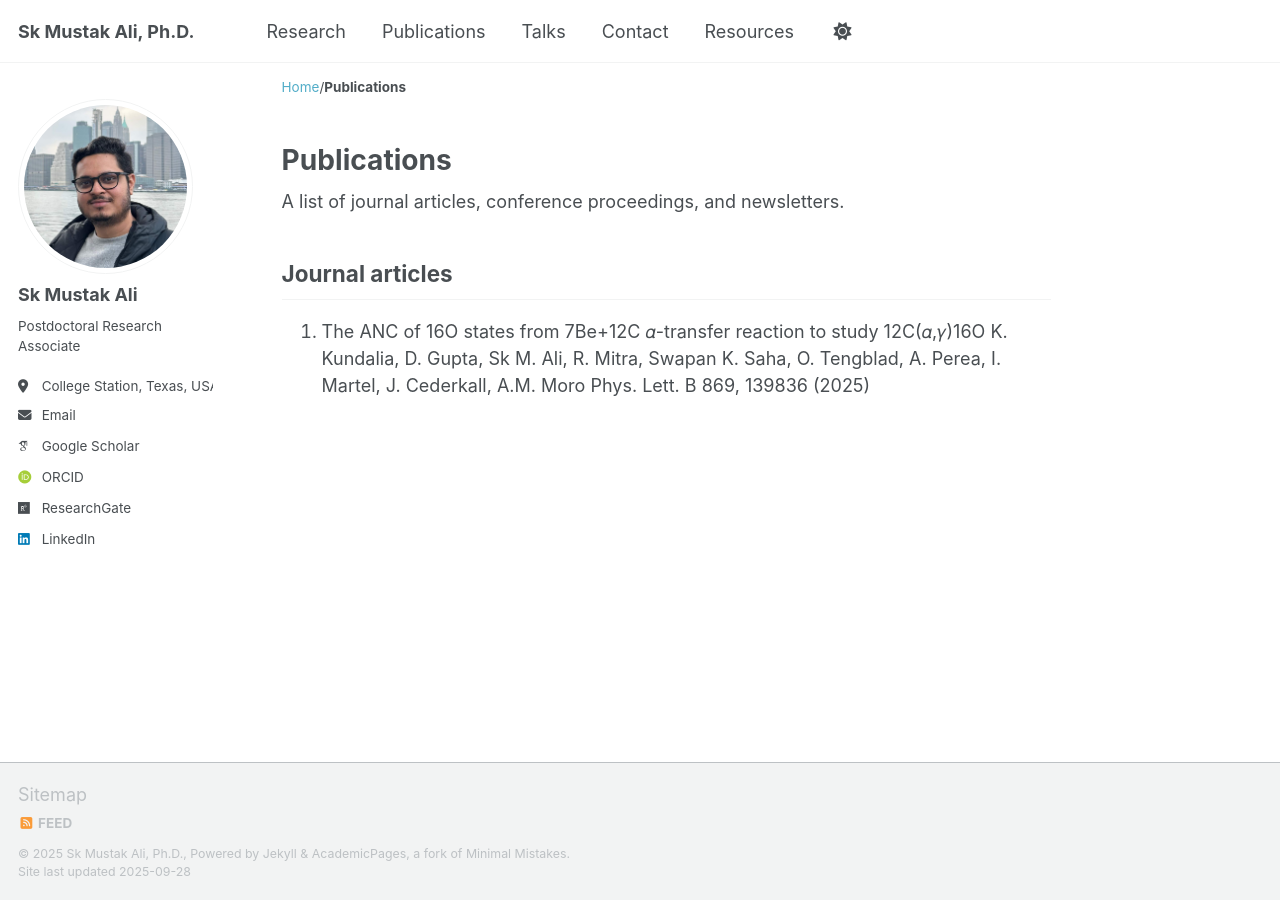
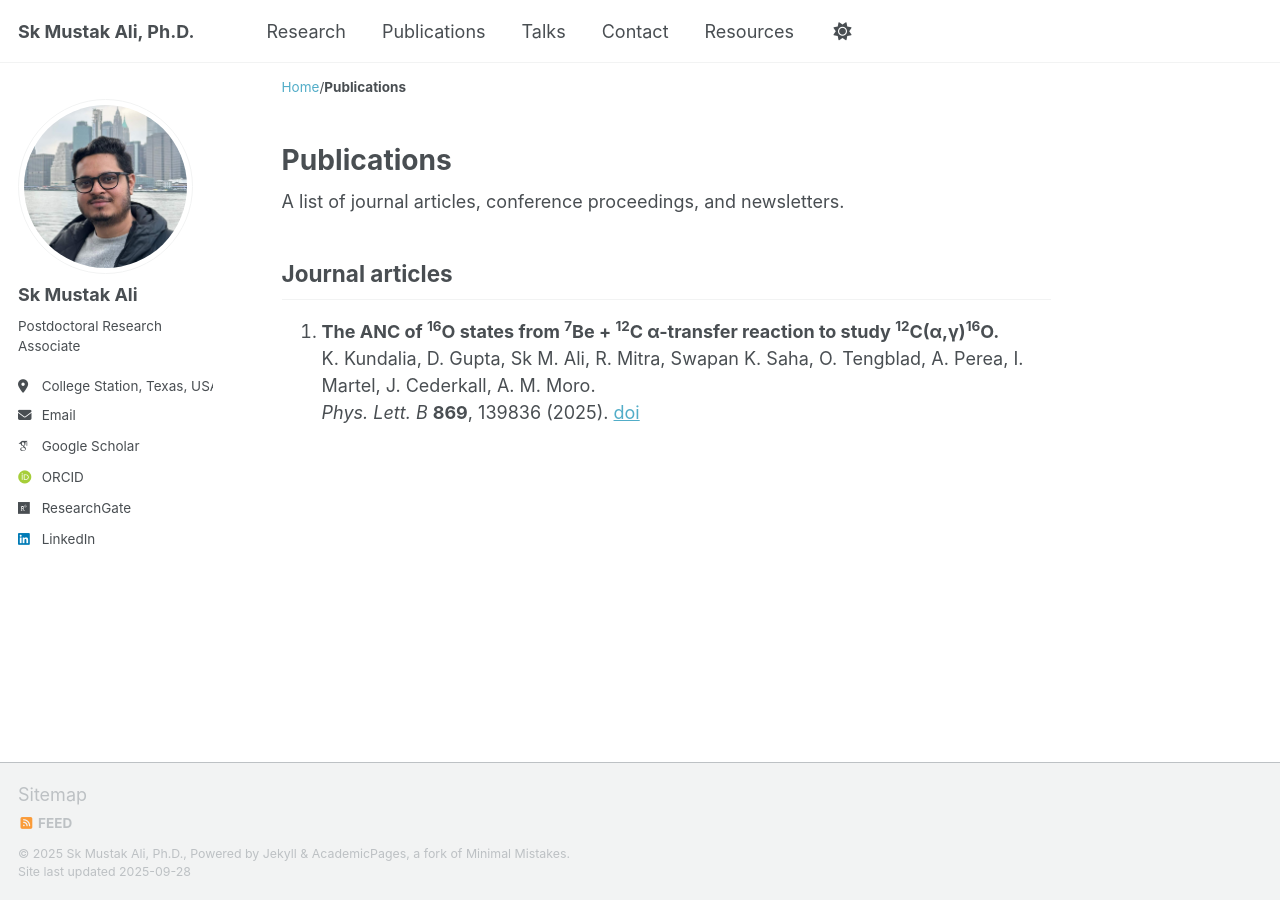
Before and after one commit to skmustakali/skmustakali.github.io, a Jekyll site: the page built from _pages/publications.md, in a window 1280 px wide. Built offline with Jekyll 4.4.1, drawn with Linux system fonts in a browser that asks for light colours; some web fonts are replaced; a script that is not in the unit is left out.

Commit message:
Update publications.md

```diff
--- a/_pages/publications.md
+++ b/_pages/publications.md
@@ -7,6 +7,6 @@ author_profile: true
 A list of journal articles, conference proceedings, and newsletters.
 
 ## Journal articles
-1. The ANC of 16O states from 7Be+12C 𝛼-transfer reaction to study 12C(𝛼,𝛾)16O
-   K. Kundalia, D. Gupta, Sk M. Ali, R. Mitra, Swapan K. Saha, O. Tengblad, A. Perea, I. Martel, J. Cederkall, A.M. Moro
-   Phys. Lett. B 869, 139836 (2025)
+1. **The ANC of <sup>16</sup>O states from <sup>7</sup>Be + <sup>12</sup>C α-transfer reaction to study <sup>12</sup>C(α,γ)<sup>16</sup>O.**
+   K. Kundalia, D. Gupta, Sk M. Ali, R. Mitra, Swapan K. Saha, O. Tengblad, A. Perea, I. Martel, J. Cederkall, A. M. Moro.
+   *Phys. Lett. B* **869**, 139836 (2025). [doi](https://doi.org/xxxxx)
```
